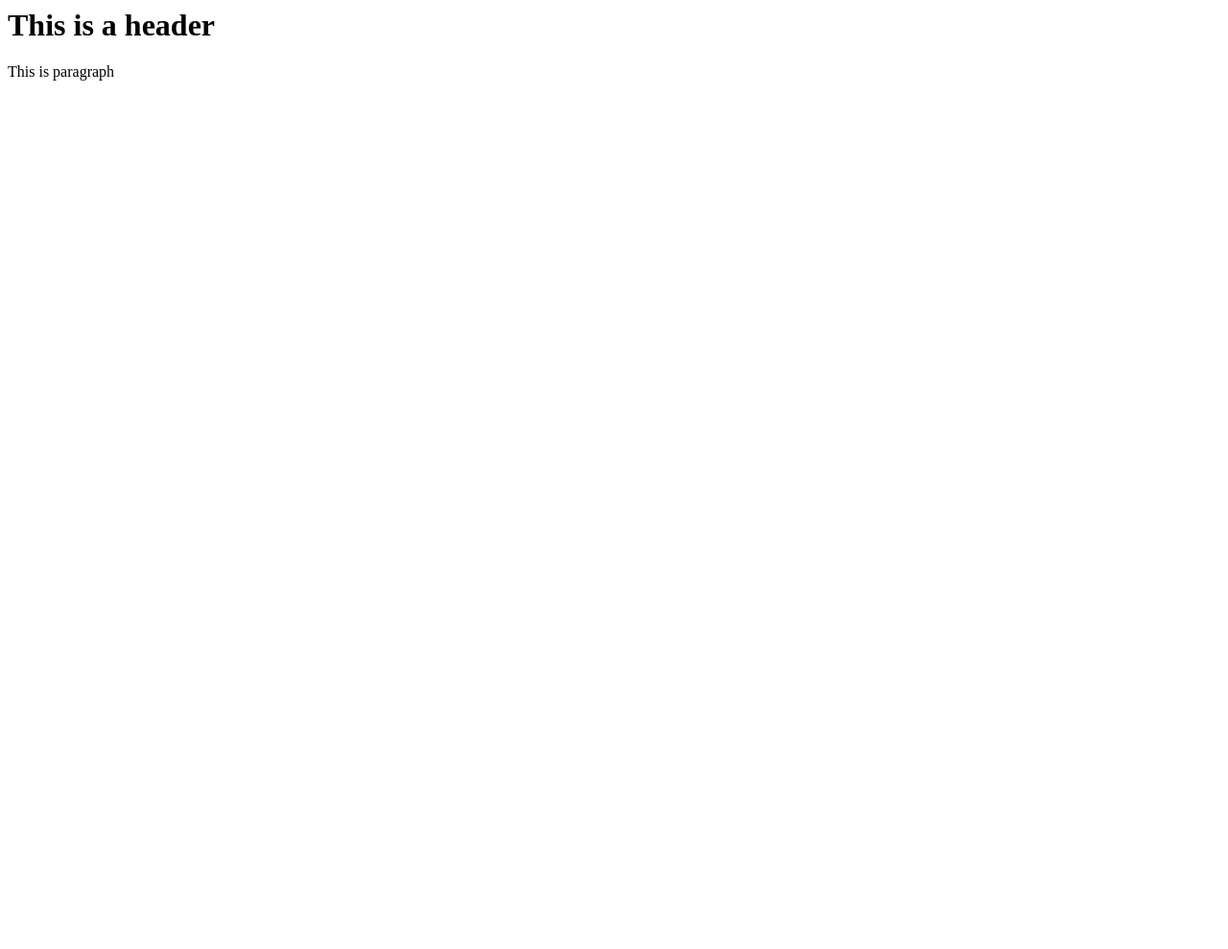
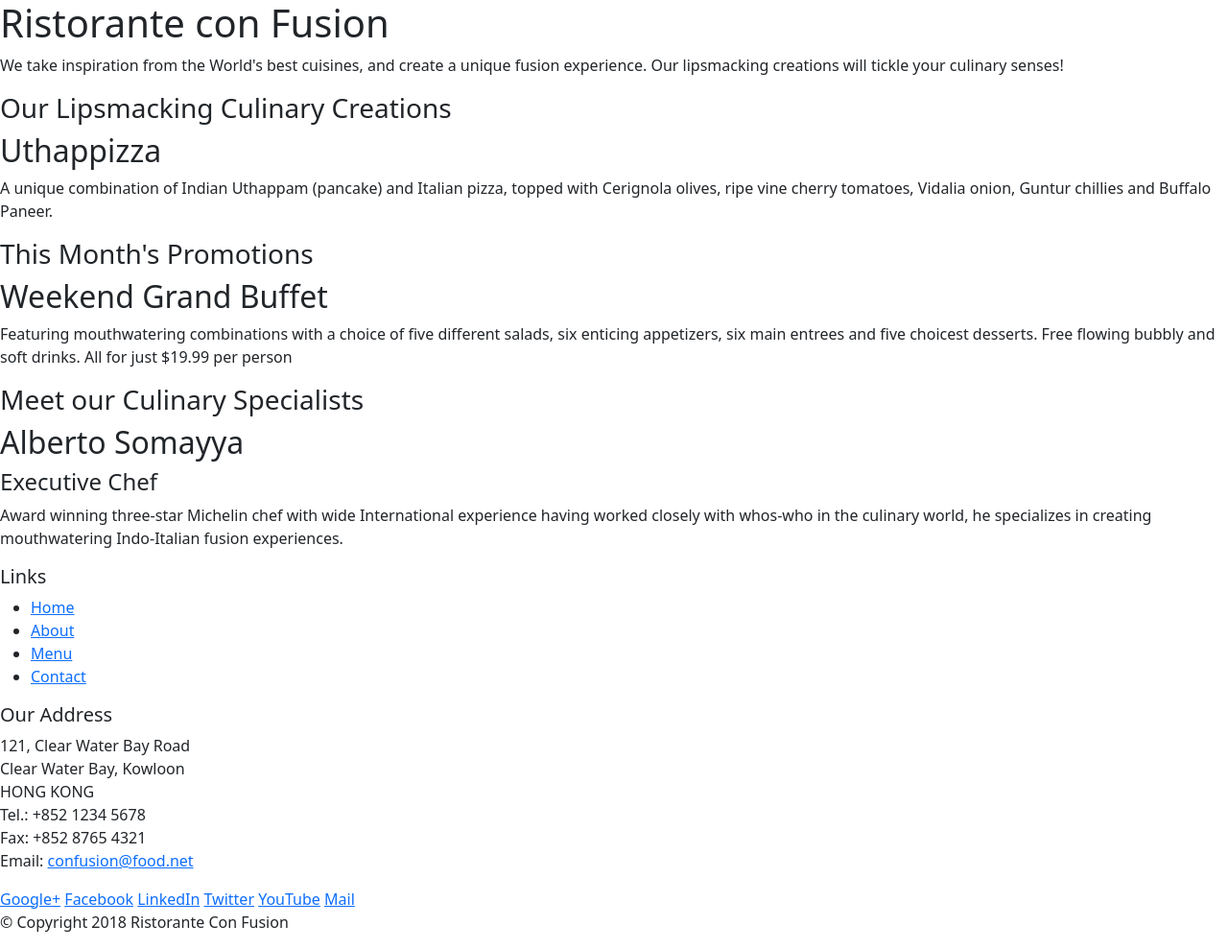
Before and after one commit to msalman88/web-development, a website: page index.html in a window 1280 px wide. Shown: the whole page at 96% size. Before the commit the page ends 800 px from the top, so only its background shows below. Drawn offline with nearby package versions, Linux system fonts and the light colour scheme.

Commit message:
add bootstrap

```diff
--- a/index.html
+++ b/index.html
@@ -1,10 +1,113 @@
-<html>
-    <head>
+<!DOCTYPE html>
+<html lang="en">
 
-    </head>
+<head>
+    <!-- Required meta tags always come first -->
+    <meta charset="utf-8">
+    <meta name="viewport" content="width=device-width, initial-scale=1, shrink-to-fit=no">
+    <meta http-equiv="x-ua-compatible" content="ie=edge">
 
-    <body>
-        <h1> This is a header</h1>
-        <p> This is paragraph</p>
-    </body>
+    <!-- Bootstrap CSS -->
+    <link rel="stylesheet" href="node_modules/bootstrap/dist/css/bootstrap.min.css">
+    <title>Ristorante Con Fusion</title>
+</head>
+
+<body>
+
+    <header>
+        <div>
+            <div>
+                <div>
+                    <h1>Ristorante con Fusion</h1>
+                    <p>We take inspiration from the World's best cuisines, and create a unique fusion experience. Our lipsmacking creations will tickle your culinary senses!</p>
+                </div>
+                <div>
+                </div>
+            </div>
+        </div>
+    </header>
+
+    <div>
+        <div>
+            <div>
+                <h3>Our Lipsmacking Culinary Creations</h3>
+            </div>
+            <div>
+                <h2>Uthappizza</h2>
+                <p>A unique combination of Indian Uthappam (pancake) and Italian pizza, topped with Cerignola olives, ripe vine cherry tomatoes, Vidalia onion, Guntur chillies and Buffalo Paneer.</p>
+            </div>
+        </div>
+
+
+        <div>
+            <div>
+                <h3>This Month's Promotions</h3>
+            </div>
+            <div>
+                <h2>Weekend Grand Buffet</h2>
+                <p>Featuring mouthwatering combinations with a choice of five different salads, six enticing appetizers, six main entrees and five choicest desserts. Free flowing bubbly and soft drinks. All for just $19.99 per person </p>
+            </div>
+        </div>
+
+        <div>
+            <div>
+                <h3>Meet our Culinary Specialists</h3>
+            </div>
+            <div>
+                <h2>Alberto Somayya</h2>
+                <h4>Executive Chef</h4>
+                <p>Award winning three-star Michelin chef with wide International experience having worked closely with whos-who in the culinary world, he specializes in creating mouthwatering Indo-Italian fusion experiences. </p>
+            </div>
+        </div>
+    </div>
+
+    <footer>
+        <div>
+            <div>
+                <div>
+                    <h5>Links</h5>
+                    <ul>
+                        <li><a href="#">Home</a></li>
+                        <li><a href="#">About</a></li>
+                        <li><a href="#">Menu</a></li>
+                        <li><a href="#">Contact</a></li>
+                    </ul>
+                </div>
+                <div>
+                    <h5>Our Address</h5>
+                    <address>
+		              121, Clear Water Bay Road<br>
+		              Clear Water Bay, Kowloon<br>
+		              HONG KONG<br>
+		              Tel.: +852 1234 5678<br>
+		              Fax: +852 8765 4321<br>
+		              Email: <a href="mailto:confusion@food.net">confusion@food.net</a>
+		           </address>
+                </div>
+                <div>
+                    <div>
+                        <a href="http://google.com/+">Google+</a>
+                        <a href="http://www.facebook.com/profile.php?id=">Facebook</a>
+                        <a href="http://www.linkedin.com/in/">LinkedIn</a>
+                        <a href="http://twitter.com/">Twitter</a>
+                        <a href="http://youtube.com/">YouTube</a>
+                        <a href="mailto:">Mail</a>
+                    </div>
+                </div>
+           </div>
+           <div>
+                <div>
+                    <p>© Copyright 2018 Ristorante Con Fusion</p>
+                </div>
+           </div>
+        </div>
+    </footer>
+
+   <!-- jQuery first, then Popper.js, then Bootstrap JS. -->
+   <script src="node_modules/jquery/dist/jquery.slim.min.js"></script>
+   <script src="node_modules/popper.js/dist/umd/popper.min.js"></script>
+   <script src="node_modules/bootstrap/dist/js/bootstrap.min.js"></script>
+
+</body>
+
 </html>
--- a/package.json
+++ b/package.json
@@ -20,5 +20,8 @@
   "homepage": "https://github.com/msalman88/web-development#readme",
   "devDependencies": {
     "lite-server": "^2.6.1"
+  },
+  "dependencies": {
+    "bootstrap": "^5.2.0-beta1"
   }
 }
```
Also changed, not shown: 1 other file.
